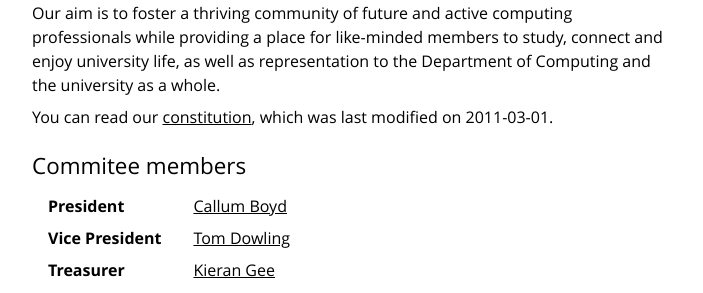
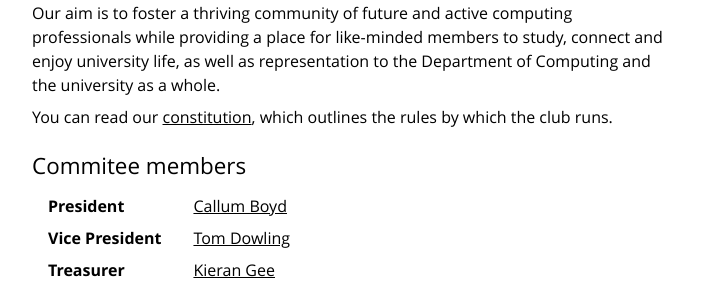
Before and after one commit to ComSSA/www.comssa.org.au, a Jekyll site: the page built from about/index.html, in a window 1280 px wide. Shown: the part 205-498 px from the top of the page, without its empty margins (288-991 px from the left). Built offline with Jekyll 4.4.1, drawn with Linux system fonts in a browser that asks for light colours.

Commit message:
nobody cares

```diff
--- a/about/index.html
+++ b/about/index.html
@@ -11,8 +11,8 @@ professionals while providing a place for like-minded members to study, connect
 and enjoy university life, as well as representation to the Department of
 Computing and the university as a whole.
 
-<p>You can read our <a href="/static/const.pdf">constitution</a>, which was
-last modified on 2011-03-01.
+<p>You can read our <a href="/static/const.pdf">constitution</a>, which outlines
+the rules by which the club runs.
 
 <h2>Commitee members</h2>
 
```
